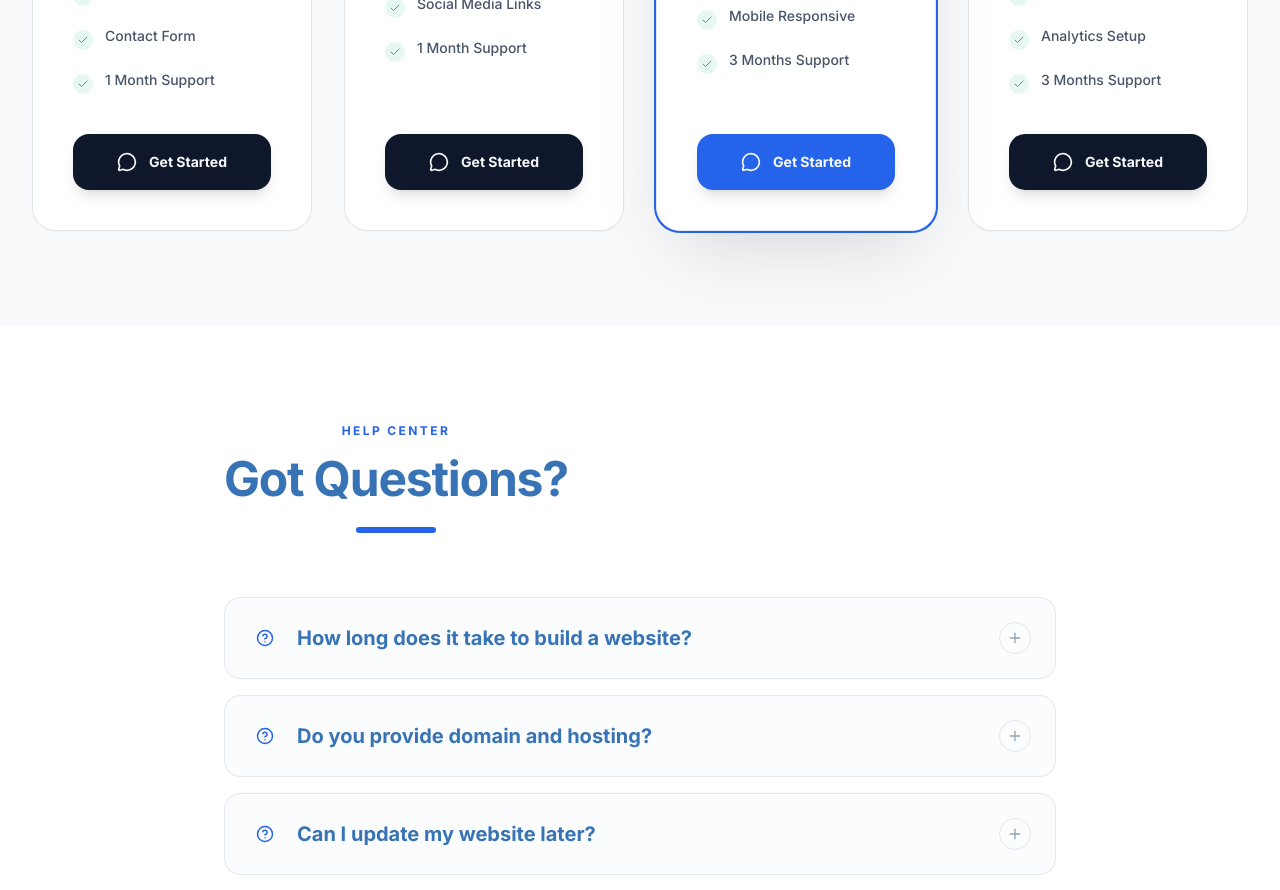
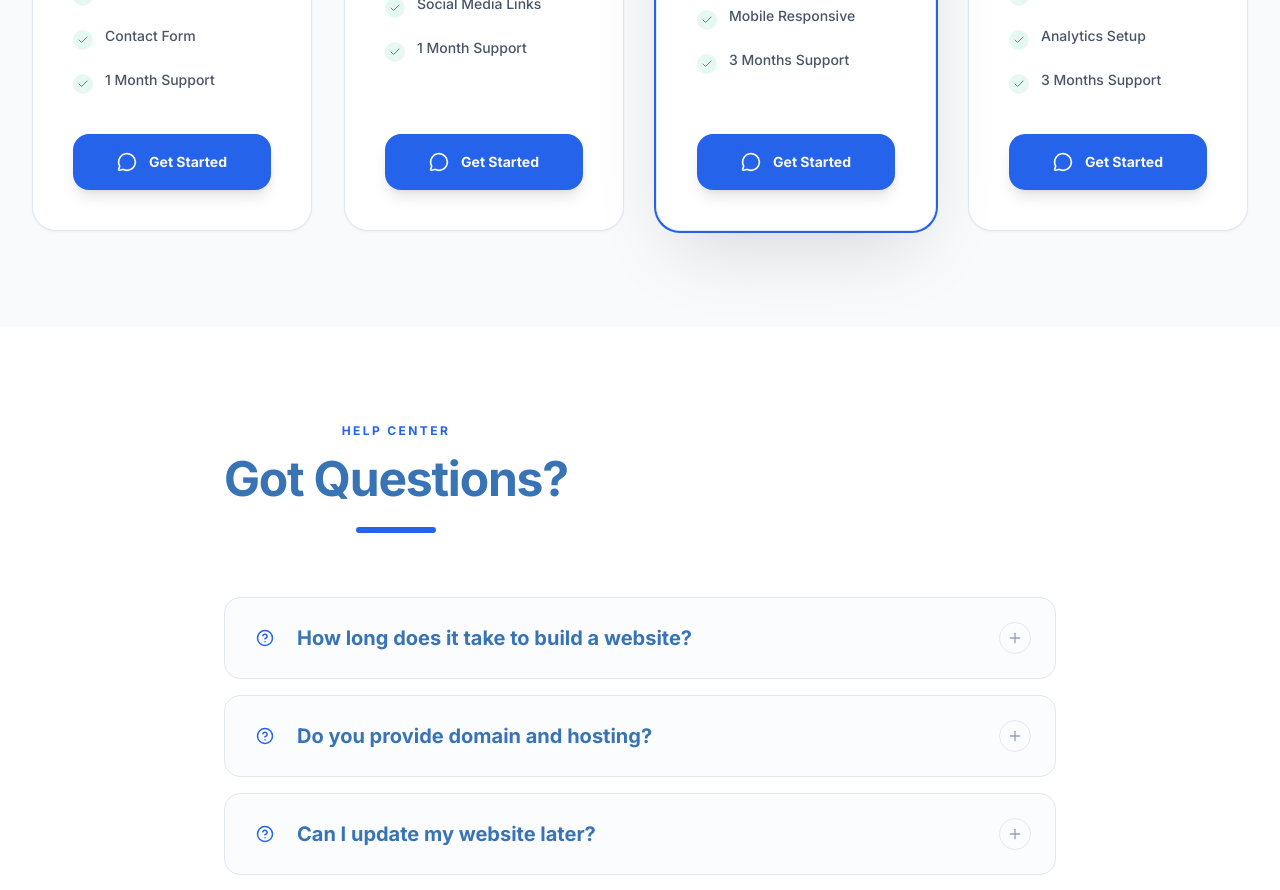
Before and after one commit to ganeshchandra111/skillup, a Next.js app: page / in a window 1280 px wide. Shown: the part 5320-6210 px from the top of the page. Built offline with nearby package versions, Linux system fonts and the light colour scheme.

Commit message:
changed the pricing section button color
that button was not visiable in the dark mode

```diff
--- a/components/PricingSection.tsx
+++ b/components/PricingSection.tsx
@@ -67,9 +67,9 @@ export default function PricingSection() {
                             key={plan.id}
                             variants={cardVariants}
                             className={`group relative bg-white dark:bg-slate-900 border rounded-3xl p-10 flex flex-col transition-all duration-500 ${plan.popular
-                                    ? "shadow-[0_32px_80px_-20px_rgba(0,0,0,0.15)] ring-2 ring-primary border-primary/20 scale-[1.03] z-10"
-                                    : "shadow-sm hover:shadow-2xl border-border/50 hover:border-primary/20"
-                                }`}
+                                ? "shadow-[0_32px_80px_-20px_rgba(0,0,0,0.15)] ring-2 ring-primary border-primary/20 scale-[1.03] z-10"
+                                : "shadow-sm hover:shadow-2xl border-border/50 hover:border-primary/20"
+                                } dark:text-white`}
                             whileHover={{ y: -5 }}
                         >
                             {plan.popular && (
@@ -84,7 +84,7 @@ export default function PricingSection() {
                                     <span className="text-5xl font-bold tracking-tight text-primary">{plan.price}</span>
                                     <span className="text-slate-400 font-medium text-sm">/ fixed</span>
                                 </div>
-                                <p className="mt-6 text-sm text-slate-500 leading-relaxed min-h-[48px]">
+                                <p className="mt-6 text-sm text-slate-500 dark:text-slate-400 leading-relaxed min-h-[48px]">
                                     {plan.description}
                                 </p>
                             </div>
@@ -105,8 +105,7 @@ export default function PricingSection() {
                             <Button
                                 asChild
                                 size="lg"
-                                className={`w-full gap-3 h-14 rounded-2xl font-bold transition-all shadow-lg hover:shadow-primary/25 ${plan.popular ? "bg-primary hover:bg-primary/90" : "bg-slate-900 hover:bg-slate-800"
-                                    }`}
+                                className={`w-full gap-3 h-14 rounded-2xl font-bold transition-all shadow-lg hover:shadow-primary/25 bg-primary text-primary-foreground hover:bg-primary/90 `}
                             >
                                 <Link href={handleWhatsAppClick(plan.name, plan.price)} target="_blank">
                                     <MessageCircle size={20} className="group-hover:animate-bounce" /> Get Started
```
